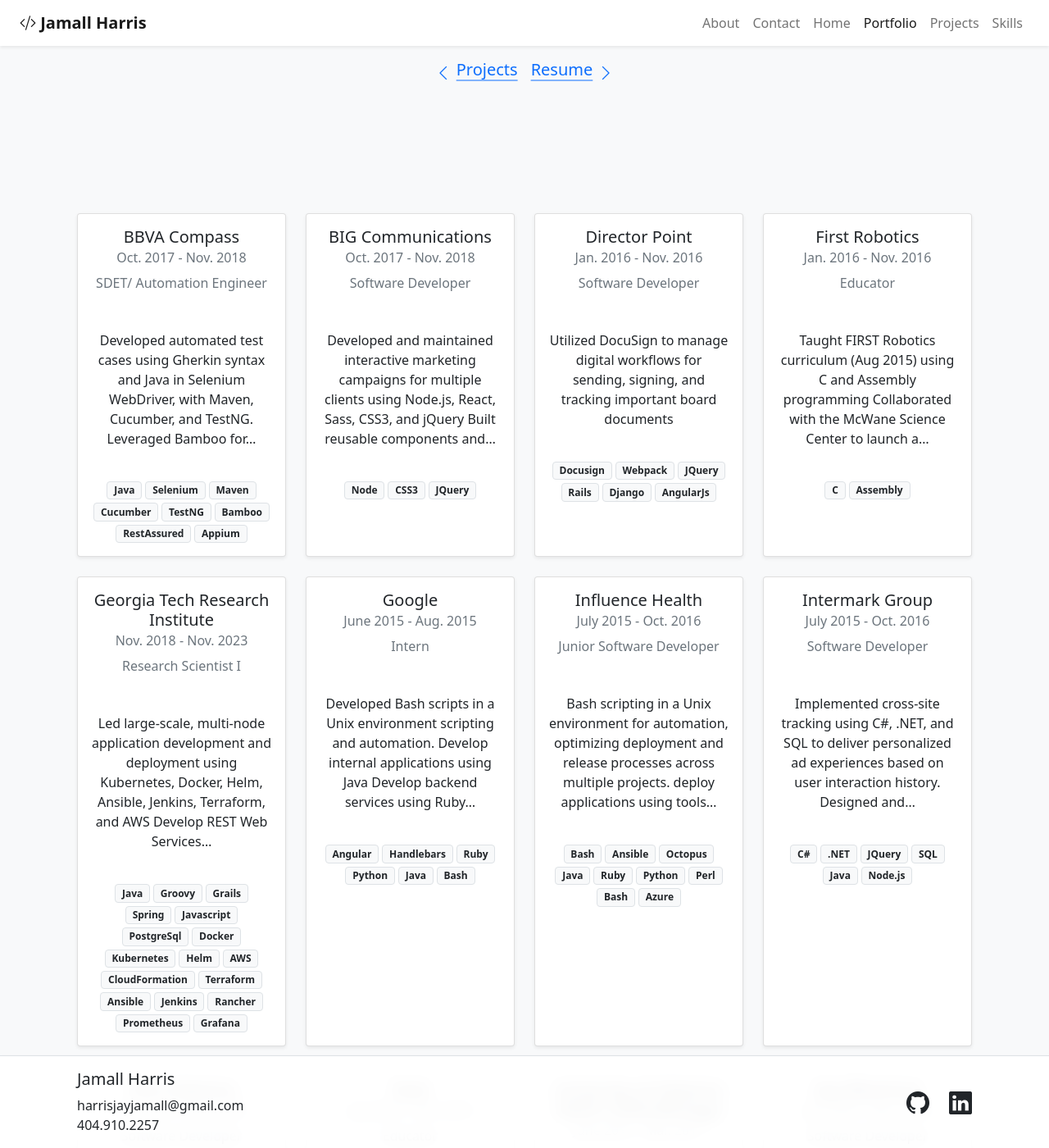
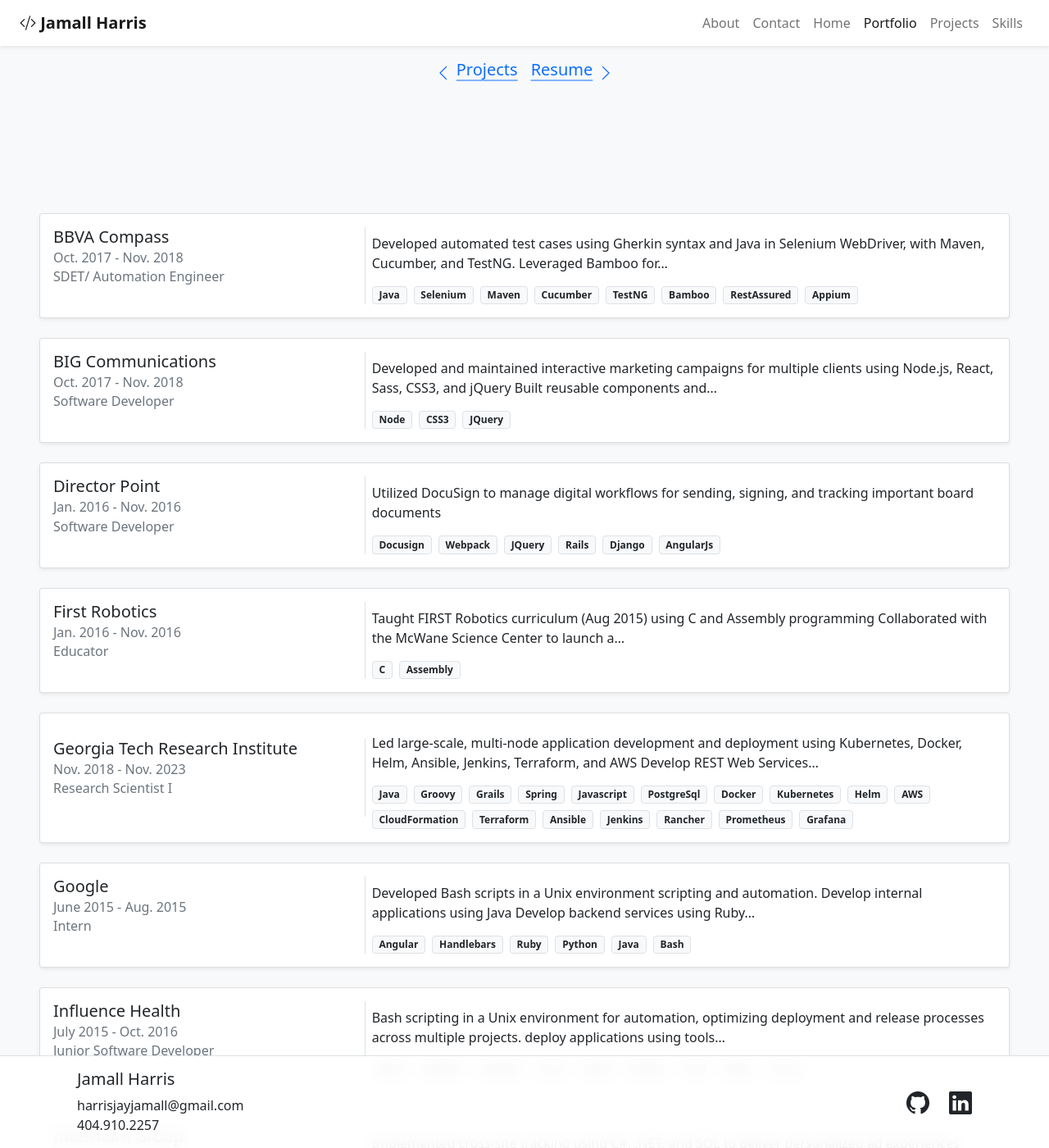
Before and after one commit to jharri34/jharri34.github.io, a Jekyll site: the page built from portfolio.html, in a window 1280 px wide and 1400 px high, scrolled down 292 px. Shown: the whole window at 82% size. Built offline with Jekyll 4.4.1, drawn with Linux system fonts in a browser that asks for light colours; a script that is not in the unit is left out.

Commit message:
updating portfolio page with  vertically stacking full width cards. to be optimized for mobile

```diff
--- a/_config.yml
+++ b/_config.yml
@@ -40,8 +40,19 @@
       layout: "default"
 
 
-
+# whitelisted plugins and themes  https://pages.github.com/versions/
 plugins:
+# included by jekyll tutorial
   - jekyll-feed
   - jekyll-sitemap
   - jekyll-seo-tag
+  # included by default by github pages according to https://docs.github.com/en/pages/setting-up-a-github-pages-site-with-jekyll/about-github-pages-and-jekyll
+  - jekyll-coffeescript
+  - jekyll-relative-links
+  - jekyll-default-layout
+  - jekyll-gist
+  - jekyll-github-metadata
+  - jekyll-optional-front-matter
+  - jekyll-paginate
+  - jekyll-readme-index
+  - jekyll-titles-from-headings
--- a/_sass/portfolio.scss
+++ b/_sass/portfolio.scss
@@ -4,3 +4,8 @@
     transform: scale(1.02); /* Slightly enlarge the card */
     transition: background-color 0.3s ease, transform 0.3s ease;
   }
+
+  .card.transition:hover {
+    transform: translateY(-4px);
+    box-shadow: 0 8px 20px rgba(0, 0, 0, 0.15);
+  }
--- a/portfolio.html
+++ b/portfolio.html
@@ -19,28 +19,38 @@
 	  </div>
 	</div>
   </div>
-<div class="container">
-  <div class="row row-cols-1 row-cols-sm-2 row-cols-md-4 g-4">
+  <div class="container-fluid px-3 px-md-5">
+    <div class="row g-4">
       {% for entry in site.portfolio %}
-    <div class="col">
+      <div class="col-12">
         <a href="{{ entry.link }}" class="text-decoration-none text-dark">
-        <div class="card h-100 shadow-sm transition" style="transition: 0.3s;">
-          <div class="card-body d-flex flex-column text-center">
-            <h5 class="card-title mb-2">{{ entry.company_name }}</h5>
-            <h6 class="card-subtitle mb-3 text-muted">{{ entry.start_date }} - {{ entry.end_date }}</h6>
-			<h6 class="card-subtitle mb-3 text-muted">{{ entry.job_title | strip  | truncatewords: 20 | markdownify }}</h6>
-            <p class="card-text small text-muted" >
+          <div class="card shadow-sm transition h-100 w-100 p-3" style="transition: 0.3s;">
+            <div class="row g-3 align-items-center">
 
-              {{ entry.content | strip_html| lstrip  | truncatewords: 20 | markdownify }}
+              <!-- Left Column: Company Info -->
+              <div class="col-12 col-md-4 border-end">
+                <div class="d-flex flex-column h-100 justify-content-center">
+                  <h5 class="mb-1">{{ entry.company_name }}</h5>
+                  <h6 class="text-muted mb-1">{{ entry.start_date }} - {{ entry.end_date }}</h6>
+                  <h6 class="text-muted">{{ entry.job_title | strip | truncatewords: 20 | markdownify }}</h6>
+                </div>
+              </div>
+
+              <!-- Right Column: Description and Tags -->
+              <div class="col-12 col-md-8">
+                <p class="small text-muted mb-2">
+                  {{ entry.content | strip_html | lstrip | truncatewords: 20 | markdownify }}
                 </p>
 
                 {% if entry.tags %}
-            <div class="d-flex flex-wrap justify-content-center gap-1 mt-2">
+                <div class="d-flex flex-wrap gap-2">
                   {% for tag in entry.tags %}
                   <span class="badge bg-light text-dark border">{{ tag }}</span>
                   {% endfor %}
                 </div>
                 {% endif %}
+              </div>
+
             </div>
           </div>
         </a>
@@ -48,6 +58,7 @@
       {% endfor %}
     </div>
   </div>
+
   <div class="text-center mt-5">
     <a href="/contact/" class="btn btn-primary btn-lg">Let's Work Together</a>
   </div>
```
Also changed, not shown: Gemfile (+9 -1 lines), Gemfile.lock, README.md, 1 other file. Lines whose indentation alone changed are shown as unchanged.
